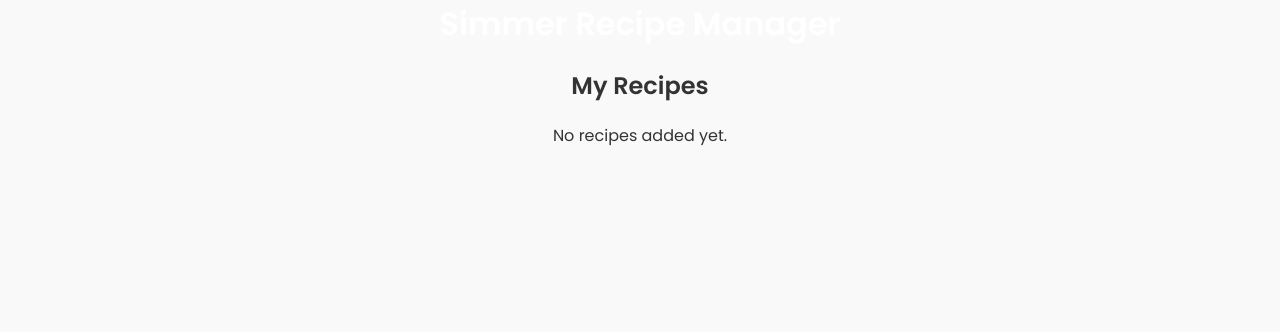
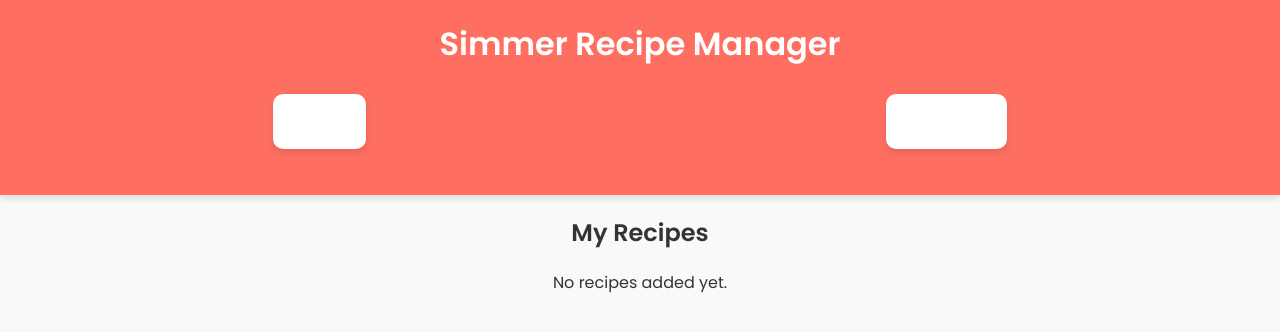
Before and after one commit to MoPaMo/simmer, a React (Create React App) app: page / in a window 1280 px wide. Shown: the top 332 px of the page. Built offline with nearby package versions, Linux system fonts and the light colour scheme.

Commit message:
style: restructure App component layout with header and NavBar for improved navigation

```diff
--- a/src/App.js
+++ b/src/App.js
@@ -3,16 +3,22 @@ import React from "react";
 import { BrowserRouter as Router, Route, Routes } from "react-router-dom";
 import RecipeList from "./components/RecipeList";
 import AddRecipe from "./components/AddRecipe";
+import NavBar from "./components/NavBar";
 import "./App.css";
 function App() {
   return (
     <Router>
       <div className="App">
-        <h1>Simmer Recipe Manager</h1>
-        <Routes>
-          <Route path="/" element={<RecipeList />} />
-          <Route path="/add" element={<AddRecipe />} />
-        </Routes>
+        <header className="App-header">
+          <h1>Simmer Recipe Manager</h1>
+          <NavBar />
+        </header>
+        <main>
+          <Routes>
+            <Route path="/" element={<RecipeList />} />
+            <Route path="/add" element={<AddRecipe />} />
+          </Routes>
+        </main>
       </div>
     </Router>
   );
```
